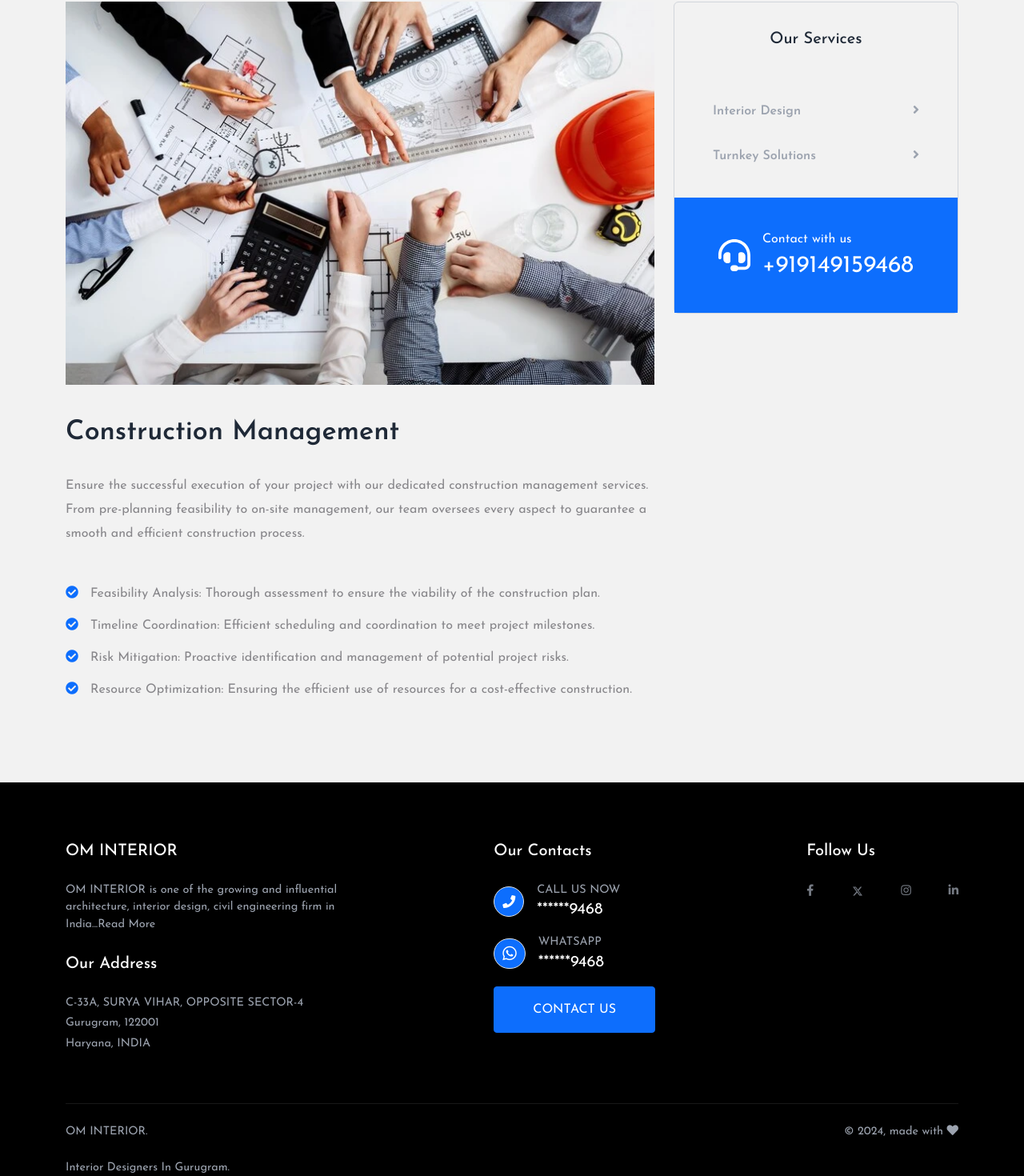
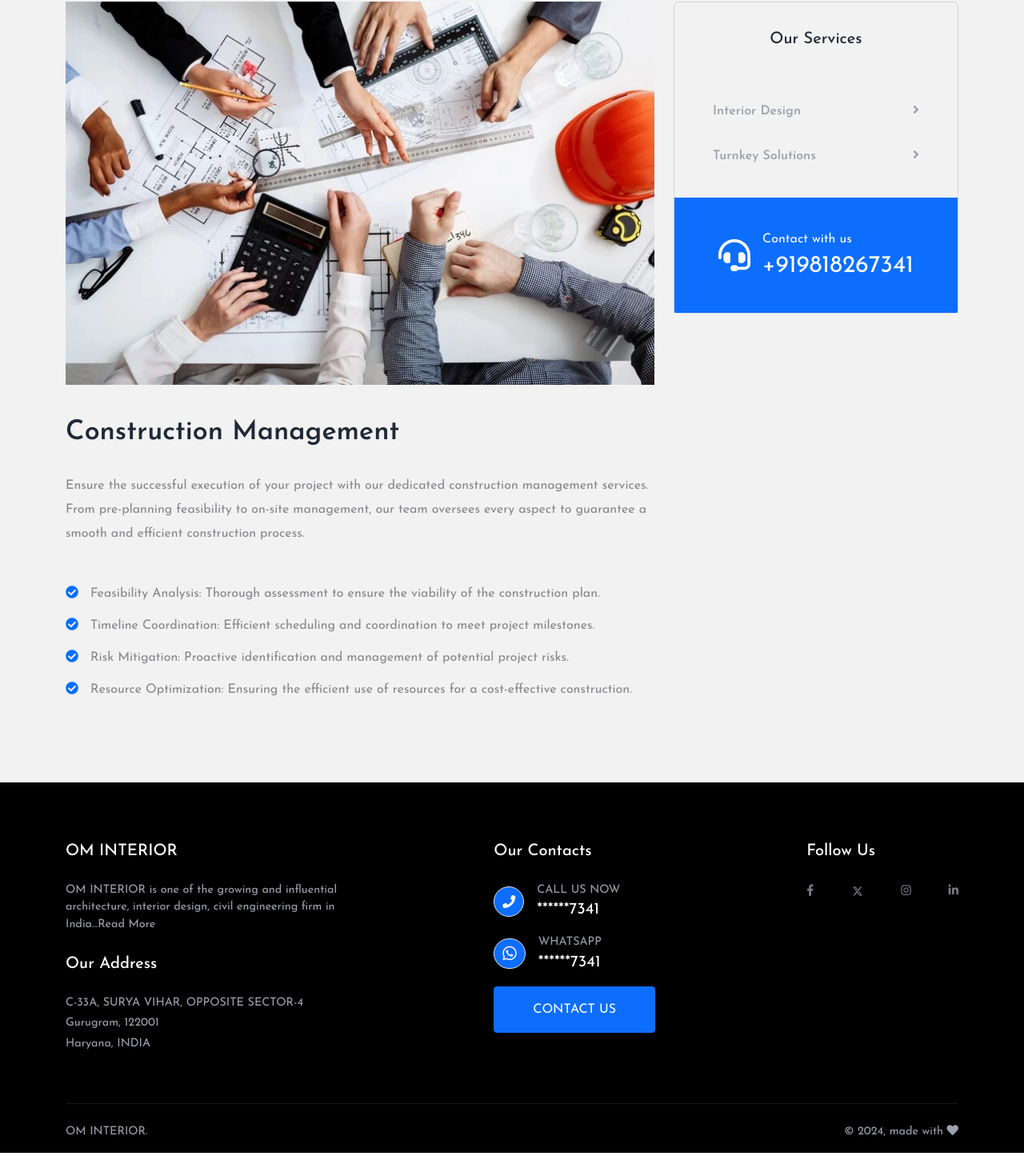
Before and after one commit to lalit1517/OM-Interior, a React (Vite) app: page /construction-management in a window 1280 px wide. Shown: the part 376-1846 px from the top of the page at 80% size. After the commit the page ends 1817 px from the top, so only its background shows below. Built offline with nearby package versions, Linux system fonts and the light colour scheme.

Commit message:
made changes

```diff
--- a/src/components/Footer/footer.jsx
+++ b/src/components/Footer/footer.jsx
@@ -53,11 +53,11 @@ const Footer = () => {
                     CALL US NOW
                   </p>
                   <a
-                    href="tel:+919149159468"
+                    href="tel:+919818267341"
                     onclick="webClickActivity('10','Footer Call','1')"
                     className="text-uppercase text-white text-xl text-decoration-none text-5 font-weight-bold pb-0"
                   >
-                    ******9468
+                    ******7341
                   </a>
                 </div>
               </div>
@@ -70,11 +70,11 @@ const Footer = () => {
                     WHATSAPP
                   </p>
                   <a
-                    href="https://api.whatsapp.com/send/?phone=9149159468&text=Hi,+I+need+more+information+about+OM+Interior.+Please+contact+me."
+                    href="https://api.whatsapp.com/send/?phone=9818267341&text=Hi,+I+need+more+information+about+OM+Interior.+Please+contact+me."
                     target="_blank"
                     className="text-uppercase text-white text-xl text-decoration-none text-5 font-weight-bold pb-0"
                   >
-                    ******9468
+                    ******7341
                   </a>
                 </div>
               </div>
@@ -149,7 +149,7 @@ const Footer = () => {
                 <div className=" my-0 mb-4 bg-gray-200 h-[0.01rem]" />
               </div>
             </div>
-            <div className="hidden md:flex flex-col md:flex-row items-center justify-between py-0 mt-0 md:py-4 md:mt-2 text-gray-400 text-[0.9rem]">
+            <div className="flex items-center justify-between py-0 mt-0 md:py-4 md:mt-2 text-gray-400 text-[0.9rem]">
               <div className="w-fit lg:w-1/2 lg:text-lg-start mb-3 mb-lg-0">
                 <p className="text-3 mb-0">
                   OM INTERIOR.
@@ -159,11 +159,9 @@ const Footer = () => {
                 &copy; 2024, made with <i className="fa fa-heart heart"></i>
               </div>
             </div>
-            <div className="flex items-center justify-between py-0">
-              <div className="w-full flex items-center justify-center md:justify-between text-left lg:w-1/2 lg:text-lg-start py-4 mb-lg-0">
-                <p className="text-gray-400 text-[0.9rem] mb-0">
-                  Interior Designers In Gurugram.
-                </p>
+            <div className="row opacity-[0.1]">
+              <div className="col">
+                <div className=" my-0 mb-3 bg-black h-[0.01rem]" />
               </div>
             </div>
           </div>
--- a/src/pages/Home.jsx
+++ b/src/pages/Home.jsx
@@ -394,12 +394,12 @@ const Home = () => {
             "description": "OM Interiors is more than a contractor – we are your partners in excellence, dedicated to creating outstanding spaces with meticulous attention to detail. Our commitment ensures that we consistently exceed expectations, delivering the highest standard in turnkey solutions.",
             "contactPoint": {
               "@type": "ContactPoint",
-              "telephone": "+91-91491-59468",
+              "telephone": "+91-98182-67341",
               "contactType": "Customer Service"
             },
             "address": {
               "@type": "PostalAddress",
-              "streetAddress": "C-33A, Surya Vihar Opposite Sector-4",
+              "streetAddress": "C-33A, Surya Vihar, Opposite Sector-4",
               "addressLocality": "Gurugram",
               "addressRegion": "Haryana",
               "postalCode": "122001",
--- a/src/pages/construction-mng.jsx
+++ b/src/pages/construction-mng.jsx
@@ -120,7 +120,7 @@ const ConstructionMng = () => {
                   <div><svg className="w-6 h-6 lg:w-10 lg:h-10" fill="white" xmlns="http://www.w3.org/2000/svg" viewBox="0 0 512 512"><path d="M256 48C141.1 48 48 141.1 48 256v40c0 13.3-10.7 24-24 24s-24-10.7-24-24V256C0 114.6 114.6 0 256 0S512 114.6 512 256V400.1c0 48.6-39.4 88-88.1 88L313.6 488c-8.3 14.3-23.8 24-41.6 24H240c-26.5 0-48-21.5-48-48s21.5-48 48-48h32c17.8 0 33.3 9.7 41.6 24l110.4 .1c22.1 0 40-17.9 40-40V256c0-114.9-93.1-208-208-208zM144 208h16c17.7 0 32 14.3 32 32V352c0 17.7-14.3 32-32 32H144c-35.3 0-64-28.7-64-64V272c0-35.3 28.7-64 64-64zm224 0c35.3 0 64 28.7 64 64v48c0 35.3-28.7 64-64 64H352c-17.7 0-32-14.3-32-32V240c0-17.7 14.3-32 32-32h16z"/></svg></div>
                   <div className="flex flex-col text-white gap-1">
                     <div>Contact with us</div>
-                    <div className="text-3xl md:text-xl xl:text-3xl">+919149159468</div>
+                    <div className="text-3xl md:text-xl xl:text-3xl">+919818267341</div>
                   </div>
                   </div>
                 </div>
--- a/src/pages/contact.jsx
+++ b/src/pages/contact.jsx
@@ -153,20 +153,58 @@ const Contact = () => {
     <title>Contact - OM INTERIOR</title>
     <meta
       name="description"
-          content="OM INTERIOR is one of the growing and influential
-                  architecture, interior design, civil engineering firm in
-                  India. We are renowned for our design practice and our
-                  steadfast commitment to design excellence innovation and
-                  sustainability"
+      content="Contact OM INTERIOR, a leading interior design, architecture, and civil engineering firm in India. Renowned for innovative and sustainable design practices."
     />
     <meta
       name="keywords"
-          content="OM Interior, interior design, architecture, civil engineering, sustainable design, India, Gurugram, innovative interiors, design excellence"
+      content="OM Interior, interior design, architecture, civil engineering, sustainable design, innovative interiors, design excellence, OM INTERIOR India, OM INTERIOR Gurugram, OM INTERIOR, interior, om design"
     />
     <meta name="viewport" content="width=device-width, initial-scale=1" />
     <link rel="canonical" href="https://ominterior.ind.in/contact" />
     <meta http-equiv="X-UA-Compatible" content="IE=edge" />
+    <meta property="og:title" content="Contact - OM INTERIOR" />
+    <meta property="og:description" content="Contact OM INTERIOR, a leading interior design, architecture, and civil engineering firm in India. Renowned for innovative and sustainable design practices." />
+    <meta property="og:type" content="website" />
+    <meta property="og:url" content="https://ominterior.ind.in/contact" />
+    <meta property="og:image" content="https://ominterior.ind.in/logo.png" />
+    <meta property="og:site_name" content="OM INTERIOR" />
+
+    <script type="application/ld+json">
+          {`
+          {
+            "@context": "https://schema.org",
+            "@type": "Organization",
+            "url": "https://ominterior.ind.in/contact",
+            "logo": "https://ominterior.ind.in/logo.png",
+            "name": "OM INTERIOR",
+            "description": "Contact OM INTERIOR, a leading interior design, architecture, and civil engineering firm in India. Renowned for innovative and sustainable design practices.",
+            "contactPoint": {
+              "@type": "ContactPoint",
+              "telephone": "+91-98182-67341",
+              "contactType": "Customer Service"
+            },
+            "address": {
+              "@type": "PostalAddress",
+              "streetAddress": "C-33A, Surya Vihar, Opposite Sector-4",
+              "addressLocality": "Gurugram",
+              "addressRegion": "Haryana",
+              "postalCode": "122001",
+              "addressCountry": "IN"
+            },
+            "areaServed": {
+              "@type": "Place",
+              "geo": {
+                "@type": "GeoCoordinates",
+                "latitude": "28.47002178030715",
+                "longitude": "77.00397228607972"
+              },
+              "name": "Delhi NCR"
+            }
+          }
+        `}
+        </script>
 </Helmet>
+
 
       <Navbar />
 
@@ -222,11 +260,11 @@ const Contact = () => {
                           Work Inquiries
                         </h3>
                         <a
-                          href="tel:+919149159468"
+                          href="tel:+919818267341"
                           onclick="webClickActivity('10','Contact Us Page Call','1')"
                           className="d-inline-block text-gray-400 text-[1rem] text-decoration-none mb-4"
                         >
-                          ******9468
+                          ******7341
                         </a>
                       </div>
                       <div
@@ -239,12 +277,12 @@ const Contact = () => {
                         </h3>
                         <a
                           title="WhatsApp Number"
-                          href="https://api.whatsapp.com/send/?phone=9149159468&text=Hi,+I+need+more+information+about+OM+Interior.+Please+contact+me."
+                          href="https://api.whatsapp.com/send/?phone=9818267341&text=Hi,+I+need+more+information+about+OM+Interior.+Please+contact+me."
                           target="_blank"
                           onclick="webClickActivity('10','Contact Us WhatsApp','2')"
                           className="d-inline-block text-gray-400 text-[1rem] text-decoration-none mb-4"
                         >
-                          ******9468
+                          ******7341
                         </a>
                       </div>
                       <div
@@ -277,11 +315,11 @@ const Contact = () => {
                           Work Inquiries
                         </h3>
                         <a
-                          href="tel:+919149159468"
+                          href="tel:+919818267341"
                           onclick="webClickActivity('10','Contact Us Page Call','1')"
                           className="d-inline-block text-gray-400 text-[1rem] text-decoration-none mb-4"
                         >
-                          ******9468
+                          ******7341
                         </a>
                       </div>
                       <div
@@ -294,11 +332,11 @@ const Contact = () => {
                         </h3>
                         <a
                           title="WhatsApp Number"
-                          href="https://api.whatsapp.com/send/?phone=9149159468&text=Hi,+I+need+more+information+about+OM+Interior.+Please+contact+me."
+                          href="https://api.whatsapp.com/send/?phone=9818267341&text=Hi,+I+need+more+information+about+OM+Interior.+Please+contact+me."
                           onclick="webClickActivity('10','Contact Us WhatsApp','2')"
                           className="d-inline-block text-gray-400 text-[1rem] text-decoration-none mb-4"
                         >
-                          ******9468
+                          ******7341
                         </a>
                       </div>
                       <div
--- a/src/pages/interior-design.jsx
+++ b/src/pages/interior-design.jsx
@@ -128,7 +128,7 @@ const InteriorDesign = () => {
                   <div><svg className="w-6 h-6 lg:w-10 lg:h-10" fill="white" xmlns="http://www.w3.org/2000/svg" viewBox="0 0 512 512"><path d="M256 48C141.1 48 48 141.1 48 256v40c0 13.3-10.7 24-24 24s-24-10.7-24-24V256C0 114.6 114.6 0 256 0S512 114.6 512 256V400.1c0 48.6-39.4 88-88.1 88L313.6 488c-8.3 14.3-23.8 24-41.6 24H240c-26.5 0-48-21.5-48-48s21.5-48 48-48h32c17.8 0 33.3 9.7 41.6 24l110.4 .1c22.1 0 40-17.9 40-40V256c0-114.9-93.1-208-208-208zM144 208h16c17.7 0 32 14.3 32 32V352c0 17.7-14.3 32-32 32H144c-35.3 0-64-28.7-64-64V272c0-35.3 28.7-64 64-64zm224 0c35.3 0 64 28.7 64 64v48c0 35.3-28.7 64-64 64H352c-17.7 0-32-14.3-32-32V240c0-17.7 14.3-32 32-32h16z"/></svg></div>
                   <div className="flex flex-col text-white gap-1">
                     <div>Contact with us</div>
-                    <div className="text-3xl md:text-xl xl:text-3xl">+919149159468</div>
+                    <div className="text-3xl md:text-xl xl:text-3xl">+919818267341</div>
                   </div>
                   </div>
                 </div>
--- a/src/pages/turnkey-soln.jsx
+++ b/src/pages/turnkey-soln.jsx
@@ -118,7 +118,7 @@ const TurnkeySoln = () => {
                   <div><svg className="w-6 h-6 lg:w-10 lg:h-10" fill="white" xmlns="http://www.w3.org/2000/svg" viewBox="0 0 512 512"><path d="M256 48C141.1 48 48 141.1 48 256v40c0 13.3-10.7 24-24 24s-24-10.7-24-24V256C0 114.6 114.6 0 256 0S512 114.6 512 256V400.1c0 48.6-39.4 88-88.1 88L313.6 488c-8.3 14.3-23.8 24-41.6 24H240c-26.5 0-48-21.5-48-48s21.5-48 48-48h32c17.8 0 33.3 9.7 41.6 24l110.4 .1c22.1 0 40-17.9 40-40V256c0-114.9-93.1-208-208-208zM144 208h16c17.7 0 32 14.3 32 32V352c0 17.7-14.3 32-32 32H144c-35.3 0-64-28.7-64-64V272c0-35.3 28.7-64 64-64zm224 0c35.3 0 64 28.7 64 64v48c0 35.3-28.7 64-64 64H352c-17.7 0-32-14.3-32-32V240c0-17.7 14.3-32 32-32h16z"/></svg></div>
                   <div className="flex flex-col text-white gap-1">
                     <div>Contact with us</div>
-                    <div className="text-3xl md:text-xl xl:text-3xl">+919149159468</div>
+                    <div className="text-3xl md:text-xl xl:text-3xl">+919818267341</div>
                   </div>
                   </div>
                 </div>
```
Lines whose indentation alone changed are shown as unchanged.
